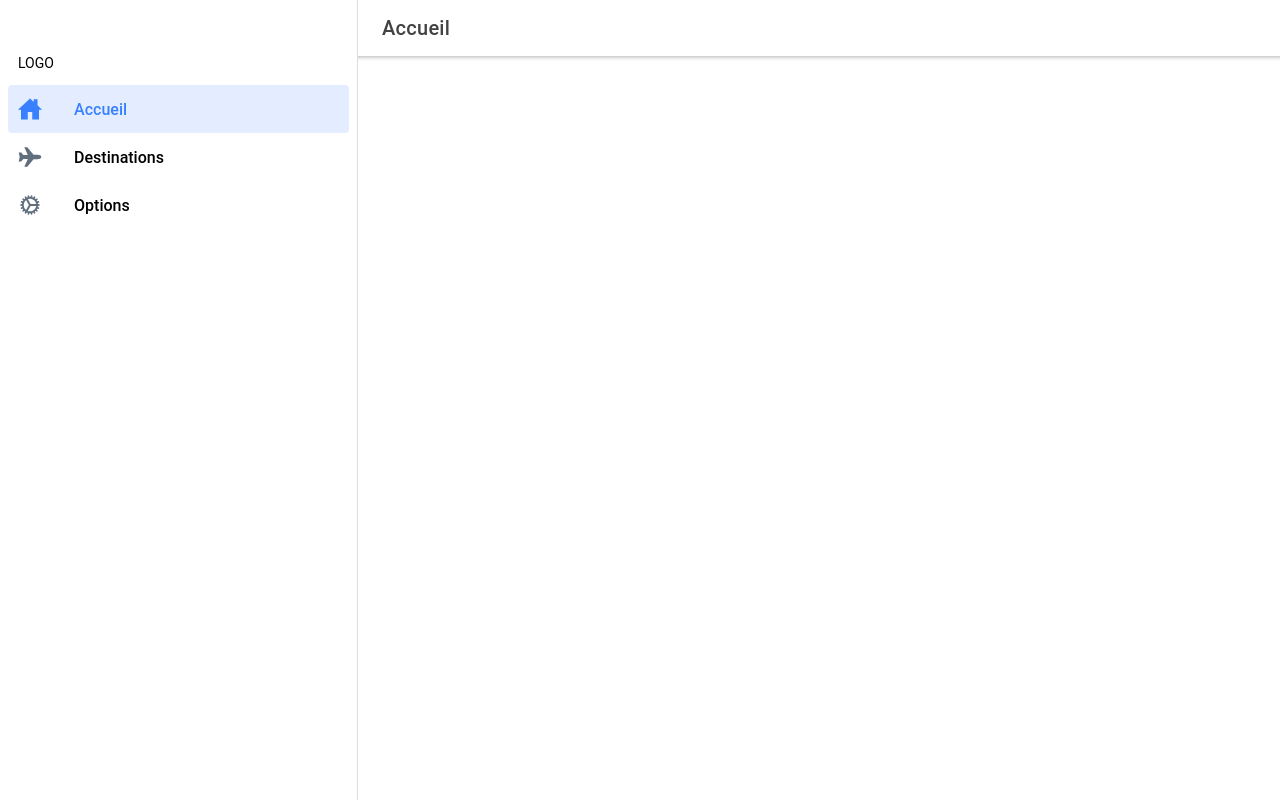
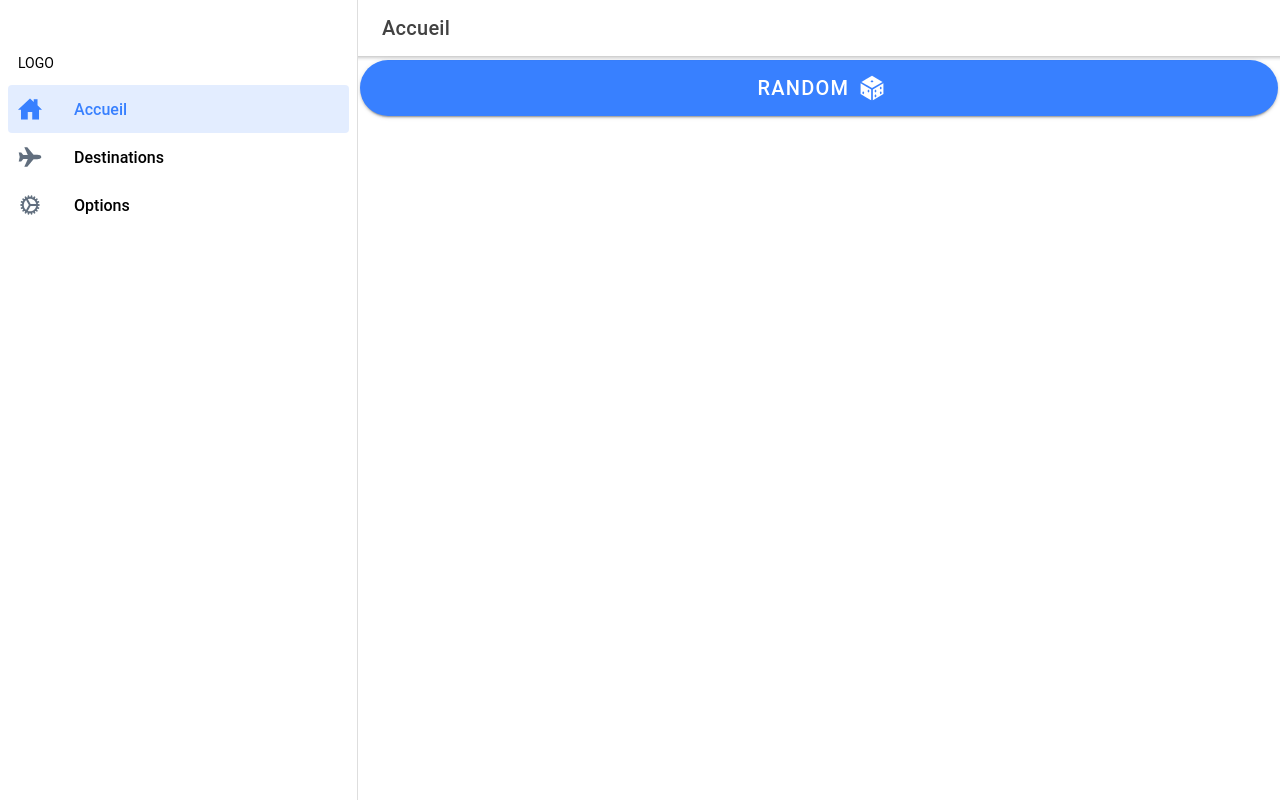
Before and after one commit to Jbristhuille/WCS_Hackathon_1, a React (Create React App) app in the folder 01_src/01_client/: page /home in a window 1280 px wide. Built offline with nearby package versions, Linux system fonts and the light colour scheme.

Commit message:
:sparkles: Adding random button
* Random button
* Split ionCard in dedicated component
* Add Get /destinations/random endpoint

```diff
--- /dev/null
+++ b/01_src/01_client/src/components/card/Card.tsx
@@ -0,0 +1,57 @@
+/**
+ * @ Author: Jbristhuille
+ * @ Create Time: 2022-11-25 08:42:53
+ * @ Description: Card component
+ */
+
+/* SUMMARY
+    * React
+    * Ionic
+    * Components
+*/
+
+/* React */
+import React from 'react';
+import { NavLink } from 'react-router-dom';
+/***/
+
+/* Ionic */
+import {
+    IonCard,
+    IonCardHeader,
+    IonCardTitle
+} from '@ionic/react';
+/***/
+
+/* Components */
+import ImgSlider from '../img-slider/ImgSlider';
+/***/
+
+interface Details {
+    imgs: string[],
+    name: string,
+    country: string,
+    coords: string,
+    description: string,
+    _id: string
+};
+
+interface Props {
+    details: Details,
+    index: number
+};
+
+const Card = (props: Props) => {
+    return (
+        <NavLink to={`/destinations/${props.details._id}`}>
+            <IonCard>
+                <ImgSlider index={props.index} imgs={props.details.imgs} />
+                <IonCardHeader>
+                    <IonCardTitle>{props.details.name}</IonCardTitle>
+                </IonCardHeader>
+            </IonCard>
+        </NavLink>
+    );
+};
+
+export default Card;
--- a/01_src/01_client/src/pages/destinations-list/DestinationsList.jsx
+++ b/01_src/01_client/src/pages/destinations-list/DestinationsList.jsx
@@ -18,10 +18,7 @@ import {
     IonMenuButton,
     IonPage,
     IonTitle,
-    IonToolbar,
-    IonCard,
-    IonCardHeader,
-    IonCardTitle
+    IonToolbar
 } from '@ionic/react';
 /***/
 
@@ -31,12 +28,11 @@ import React, { useEffect, useState } from 'react';
 
 /* Node modules */
 import axios from 'axios';
-import ImgSlider from '../../components/img-slider/ImgSlider';
-import { NavLink } from 'react-router-dom';
 /***/
 
 /* Styles */
 import './DestinationsList.css';
+import Card from '../../components/card/Card';
 /***/
 
 const DestinationsList = () => {
@@ -64,14 +60,7 @@ const DestinationsList = () => {
             <IonContent fullscreen>
                 {list.map((dest, index) => {
                     return (
-                        <NavLink key={dest._id} to={`/destinations/${dest._id}`}>
-                            <IonCard>
-                                <ImgSlider index={index} imgs={dest.imgs} />
-                                <IonCardHeader>
-                                    <IonCardTitle>{dest.name}</IonCardTitle>
-                                </IonCardHeader>
-                            </IonCard>
-                        </NavLink>
+                        <Card key={dest._id} index={index} details={dest}/>
                     )
                 })}
             </IonContent>
--- a/01_src/01_client/src/pages/home/Home.css
+++ b/01_src/01_client/src/pages/home/Home.css
@@ -3,3 +3,10 @@
  * @ Create Time: 2022-11-24 10:28:49
  * @ Description: Home page custom styles
  */
+
+.home-page .home-page-content {
+    display: flex;
+    align-items: center;
+    justify-content: center;
+    background: red; /* debug */
+}
--- a/01_src/01_client/src/pages/home/Home.tsx
+++ b/01_src/01_client/src/pages/home/Home.tsx
@@ -10,7 +10,7 @@
 */
 
 /* React */
-import React from 'react';
+import React, { useState } from 'react';
 /***/
 
 /* Ionic */
@@ -21,13 +21,39 @@ import {
     IonMenuButton,
     IonPage,
     IonTitle,
-    IonToolbar
+    IonToolbar,
+    IonButton,
+    IonIcon
 } from '@ionic/react';
+
+import { diceSharp } from 'ionicons/icons';
+/***/
+
+/* Styles */
+import './Home.css';
+/***/
+
+/* Components */
+import Card from '../../components/card/Card';
+/***/
+
+/* Node modules */
+import axios from 'axios';
 /***/
 
 const Home = () => {
+    const [random, setRandom] = useState();
+
+    const getRandom = () => {
+        axios.get(`${process.env.REACT_APP_SERVER_URL}/destinations/random`).then((res) => {
+            setRandom(res.data);
+        }).catch((err) => {
+            console.error(err);
+        });
+    }
+
     return (
-        <IonPage>
+        <IonPage className='home-page'>
             <IonHeader>
                 <IonToolbar>
                     <IonButtons slot="start">
@@ -37,7 +63,13 @@ const Home = () => {
                 </IonToolbar>
             </IonHeader>
 
-            <IonContent fullscreen>
+            <IonContent fullscreen className="home-page-content">
+                {random && <Card index={0} details={random}/>}
+
+                <IonButton size="large" shape="round" expand="block" onClick={getRandom}>
+                    Random
+                    <IonIcon slot="end" icon={diceSharp}></IonIcon>
+                </IonButton>
             </IonContent>
         </IonPage>
     );
```
Also changed, not shown: 01_src/01_client/src/pages/destinations-details/DestinationsDetails.tsx (+5 -5 lines), 01_src/01_client/src/components/card/Card.css (added), 1 other file (tests, documents, lock files or other folders).
